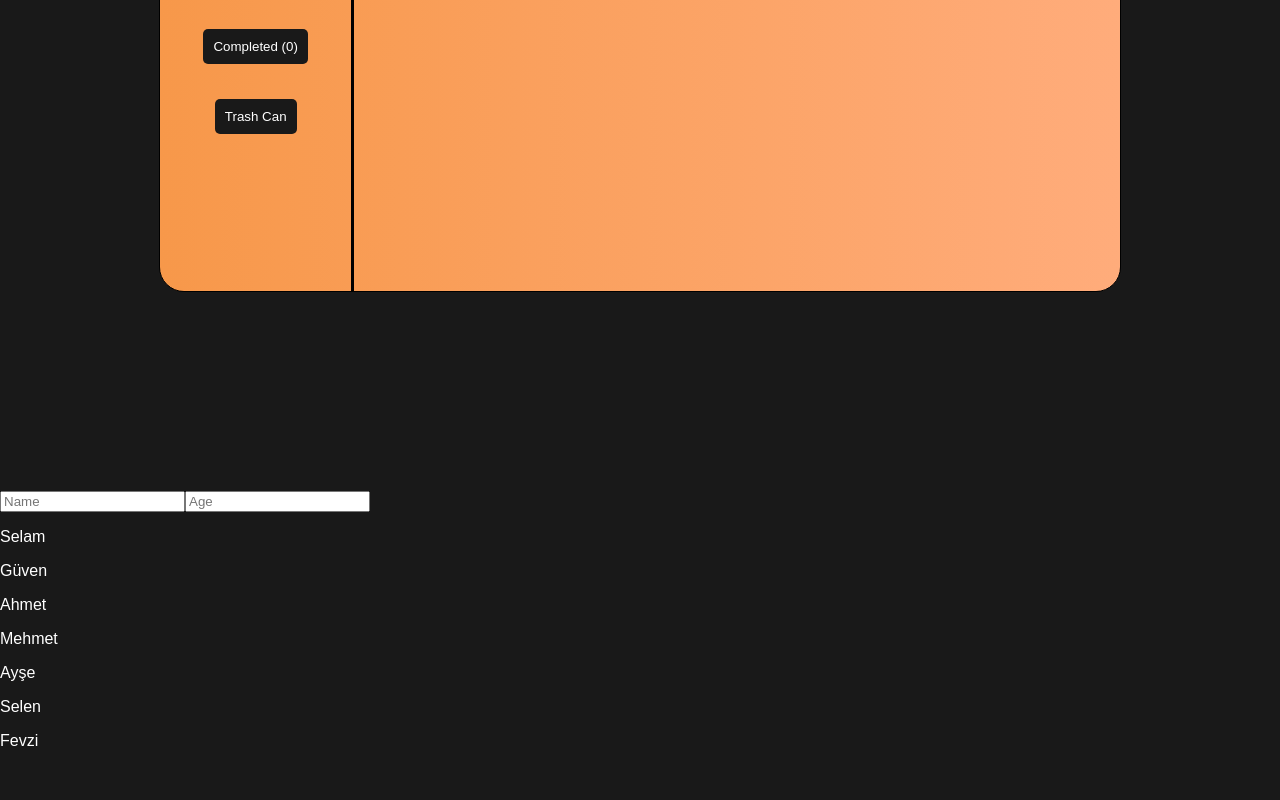
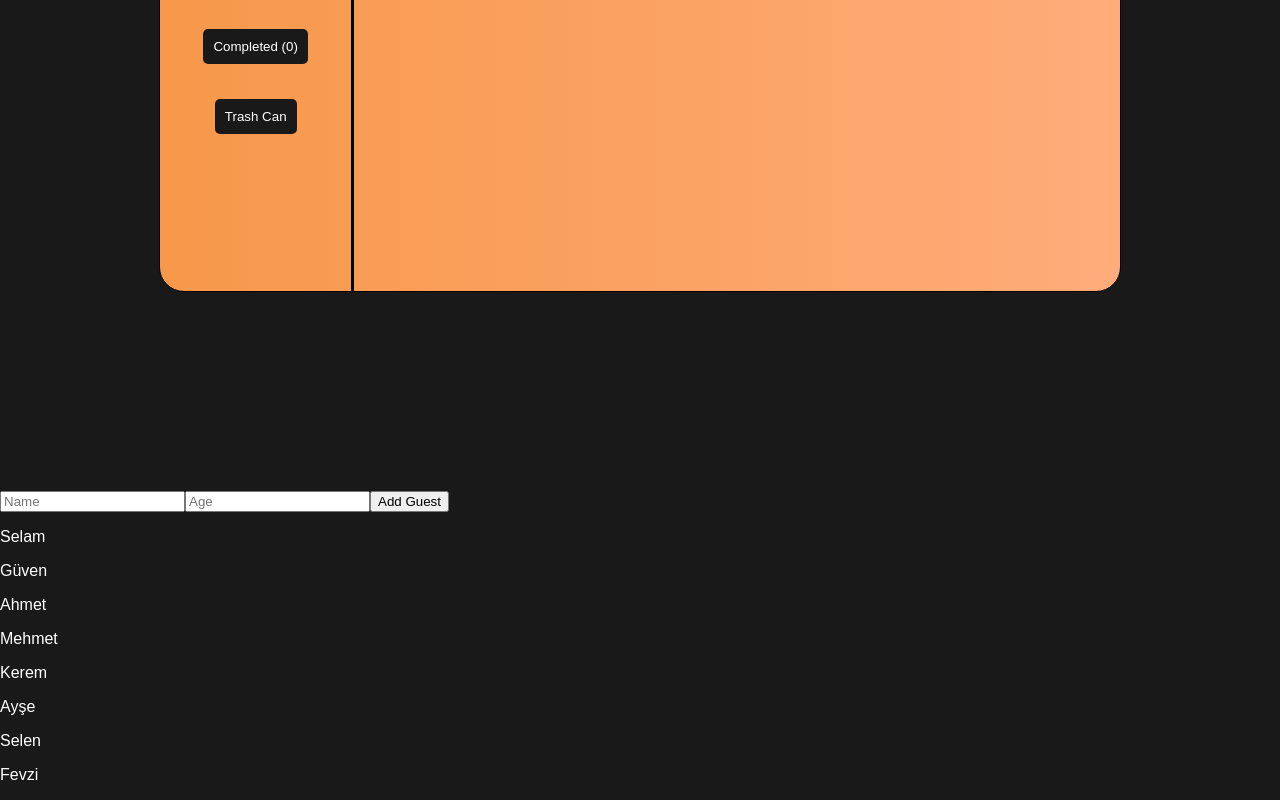
Before and after one commit to guvenfazli/To-Do-List-w-React, a React (Create React App) app in the folder theater/: page / in a window 1280 px wide. Shown: the part 309-1109 px from the top of the page. Before the commit the page ends 1075 px from the top, so only its background shows below. Built offline with nearby package versions, Linux system fonts and the light colour scheme; a web font is replaced by a local one.

Commit message:
Error, adds the same name twice

```diff
--- a/theater/src/App.jsx
+++ b/theater/src/App.jsx
@@ -11,6 +11,8 @@ const denemeObj = {
   child: ['Ayşe', 'Selen', 'Fevzi']
 }
 
+denemeObj.adult.push('Kerem')
+
 console.log(denemeObj)
 
 
@@ -18,7 +20,8 @@ function App() {
 
  const workTitle = useRef();
  const workDate = useRef();
- const showPop = useRef();
+ const guestName = useRef();
+ const guestAge = useRef();
 
  const [work, setWork] = useState({
   work: '',
@@ -33,6 +36,18 @@ function App() {
   adult: [],
   child: []
  })
+
+ function addGuest(){
+  setGuestList((prev) => {
+    let updatedObj = {...prev}
+    if(guestAge.current.value <= 12){
+      updatedObj.child.push(guestName.current.value)
+    } else if (guestAge.current.value > 12){
+      updatedObj.adult.push(guestName.current.value)
+    }
+    return updatedObj
+  })
+ }
 
  const [showPup, setShowPup] = useState(false)
 
@@ -166,11 +181,15 @@ function App() {
 
       <div className='test-section'>
 
-        <input type="text" placeholder='Name' />
+        <input ref={guestName} type="text" placeholder='Name' />
 
-        <input type="text" placeholder='Age' />
+        <input ref={guestAge} type="text" placeholder='Age' />
+
+        <button onClick={() => addGuest()}>Add Guest</button>
 
         <p>Selam</p>
+
+        {console.log(guestList)}
 
         {denemeObj.adult.map((row) => <p>{row}</p>)}
         {denemeObj.child.map((row) => <p>{row}</p>)}
```
